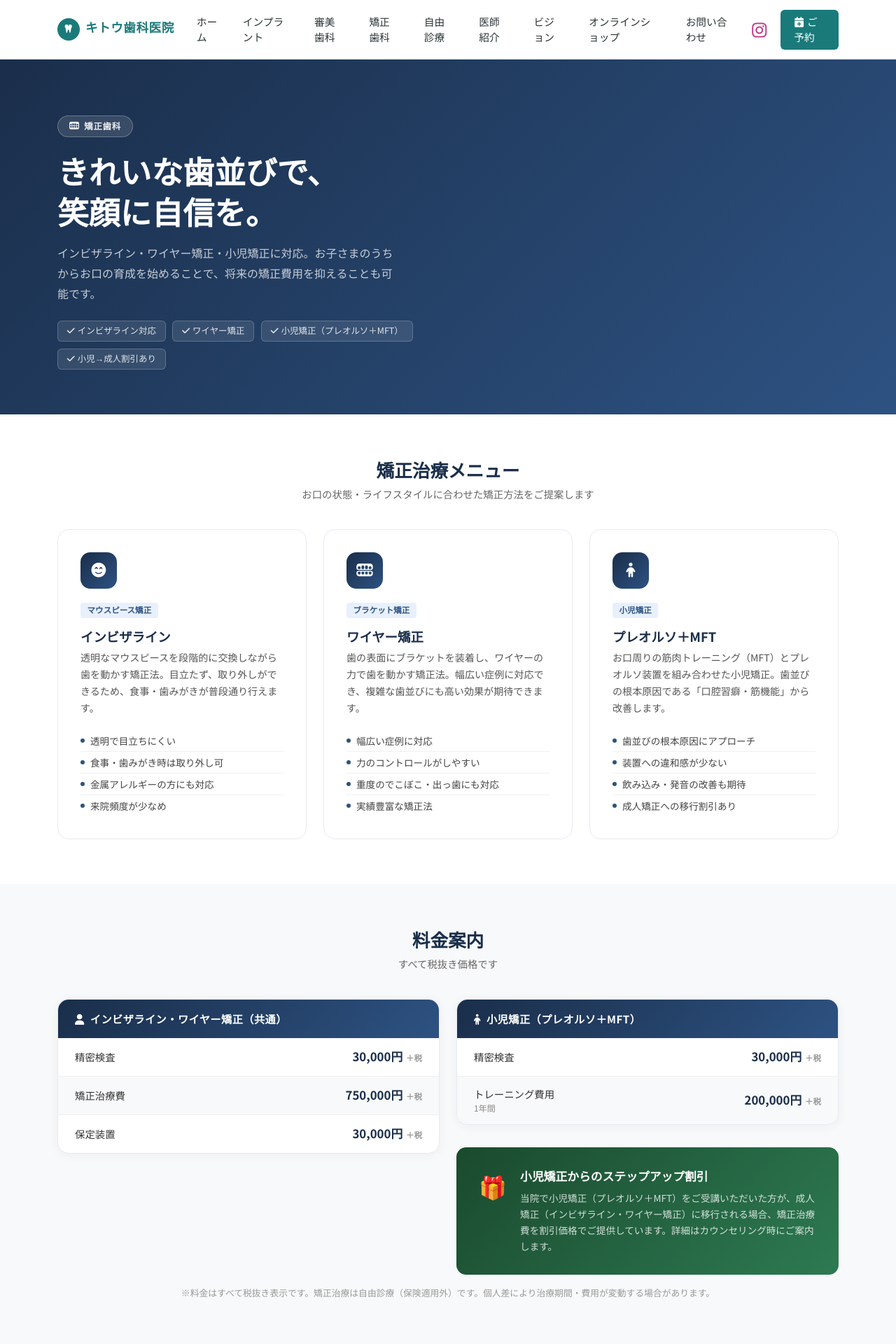
After one commit to kitwo0623-maker/dental-clinic, a Flask app: page /orthodontics in a window 1280 px wide. The commit adds this page. Shown: the top 1920 px of the page at 70% size. Run offline with Flask 3, Linux system fonts and the light colour scheme.

Commit message:
矯正歯科ページを新規作成
- インビザライン・ワイヤー矯正・小児矯正（プレオルソ＋MFT）の3メニュー
- 料金表（成人矯正・小児矯正）・小児→成人割引バナー
- 治療の流れ5ステップ・注意事項6項目
- 関連ページセクション（審美歯科・ガミースマイル）
- ナビ・フッター・インプラントページのクロスリンクに追加

https://claude.ai/code/session_01Dja32kePQ2b1bcfi32o9Ce

Co-authored-by: Claude <noreply@anthropic.com>

```diff
--- a/app.py
+++ b/app.py
@@ -178,6 +178,11 @@ def sitemap_xml():
     <changefreq>monthly</changefreq>
     <priority>0.8</priority>
   </url>
+  <url>
+    <loc>{SITE_URL}/orthodontics</loc>
+    <changefreq>monthly</changefreq>
+    <priority>0.8</priority>
+  </url>
 </urlset>"""
     return Response(content, mimetype='application/xml')
 
@@ -259,6 +264,11 @@ def aesthetic():
 @app.route('/gummy-smile')
 def gummy_smile():
     return render_template('gummy_smile.html')
+
+
+@app.route('/orthodontics')
+def orthodontics():
+    return render_template('orthodontics.html')
 
 
 # ==================== Admin Dashboard ====================
--- a/templates/base.html
+++ b/templates/base.html
@@ -97,6 +97,7 @@
           <li class="nav-item"><a class="nav-link" href="{{ url_for('index') }}">ホーム</a></li>
           <li class="nav-item"><a class="nav-link" href="{{ url_for('implant') }}">インプラント</a></li>
           <li class="nav-item"><a class="nav-link" href="{{ url_for('aesthetic') }}">審美歯科</a></li>
+          <li class="nav-item"><a class="nav-link" href="{{ url_for('orthodontics') }}">矯正歯科</a></li>
           <li class="nav-item"><a class="nav-link" href="{{ url_for('index') }}#jiyushinryo">自由診療</a></li>
           <li class="nav-item"><a class="nav-link" href="{{ url_for('doctor') }}">医師紹介</a></li>
           <li class="nav-item"><a class="nav-link" href="{{ url_for('index') }}#vision">ビジョン</a></li>
@@ -158,6 +159,7 @@
             <li class="mb-1"><a href="{{ url_for('implant') }}" style="color:rgba(255,255,255,0.6); text-decoration:none;">インプラント</a></li>
             <li class="mb-1"><a href="{{ url_for('aesthetic') }}" style="color:rgba(255,255,255,0.6); text-decoration:none;">審美歯科・セラミック</a></li>
             <li class="mb-1"><a href="{{ url_for('gummy_smile') }}" style="color:rgba(255,255,255,0.6); text-decoration:none;">ガミースマイル治療</a></li>
+            <li class="mb-1"><a href="{{ url_for('orthodontics') }}" style="color:rgba(255,255,255,0.6); text-decoration:none;">矯正歯科</a></li>
             <li class="mb-1"><a href="{{ url_for('index') }}#vision" style="color:rgba(255,255,255,0.6); text-decoration:none;">私たちのビジョン</a></li>
             <li class="mb-1"><a href="{{ url_for('shop') }}" style="color:rgba(255,255,255,0.6); text-decoration:none;">オンラインショップ</a></li>
             <li class="mb-1"><a href="https://reservation.stransa.co.jp/c93d01d054b12ed6f7a40ada538d9d37" target="_blank" rel="noopener noreferrer" style="color:rgba(255,255,255,0.6); text-decoration:none;">WEB予約（24時間受付）</a></li>
--- /dev/null
+++ b/templates/orthodontics.html
@@ -0,0 +1,423 @@
+{% extends "base.html" %}
+{% block title %}矯正歯科 | 犬山市キトウ歯科医院{% endblock %}
+{% block description %}犬山市キトウ歯科医院の矯正歯科。インビザライン・ワイヤー矯正・小児矯正（プレオルソ＋MFT）に対応。小児矯正からのステップアップ割引あり。TEL: 0568-62-2580{% endblock %}
+{% block canonical %}https://dental-clinic-wpg6.onrender.com/orthodontics{% endblock %}
+
+{% block extra_css %}
+<style>
+.ort-hero {
+  background: linear-gradient(135deg, #1a2e4a 0%, #2d5282 100%);
+  padding: 5rem 0 4rem; color: #fff;
+}
+.ort-hero-badge {
+  display: inline-flex; align-items: center; gap: 0.4rem;
+  background: rgba(255,255,255,0.12); border: 1px solid rgba(255,255,255,0.25);
+  border-radius: 30px; padding: 0.3rem 1rem;
+  font-size: 0.78rem; font-weight: 600; letter-spacing: 0.06em;
+  color: rgba(255,255,255,0.9); margin-bottom: 1.2rem;
+}
+.ort-hero-h1 {
+  font-size: clamp(1.8rem, 4vw, 2.8rem);
+  font-weight: 800; line-height: 1.3; margin-bottom: 1rem;
+}
+.ort-hero-sub {
+  font-size: 1rem; color: rgba(255,255,255,0.75); max-width: 480px; line-height: 1.8;
+}
+.ort-hero-badges { display: flex; flex-wrap: wrap; gap: 0.6rem; margin-top: 1.5rem; }
+.ort-hero-tag {
+  background: rgba(255,255,255,0.1); border: 1px solid rgba(255,255,255,0.2);
+  border-radius: 6px; padding: 0.3rem 0.8rem;
+  font-size: 0.78rem; color: rgba(255,255,255,0.85);
+}
+
+.ort-section { padding: 4rem 0; }
+.ort-section-alt { background: #f8f9fa; }
+.ort-section-h2 {
+  font-size: 1.6rem; font-weight: 800; color: #1a2e4a;
+  margin-bottom: 0.5rem; text-align: center;
+}
+.ort-section-sub {
+  text-align: center; color: #666; font-size: 0.9rem; margin-bottom: 2.5rem;
+}
+
+/* Treatment cards */
+.ort-treatment-card {
+  background: #fff; border: 1.5px solid #e8eaf6;
+  border-radius: 16px; padding: 2rem; height: 100%;
+  transition: box-shadow 0.2s, border-color 0.2s;
+}
+.ort-treatment-card:hover { box-shadow: 0 6px 24px rgba(0,0,0,0.08); border-color: #2d5282; }
+.ort-treatment-icon {
+  width: 52px; height: 52px; border-radius: 14px;
+  background: linear-gradient(135deg, #1a2e4a, #2d5282);
+  color: #fff; display: flex; align-items: center; justify-content: center;
+  font-size: 1.3rem; margin-bottom: 1rem;
+}
+.ort-treatment-name { font-size: 1.15rem; font-weight: 800; color: #1a2e4a; margin-bottom: 0.3rem; }
+.ort-treatment-tag {
+  display: inline-block; font-size: 0.72rem; font-weight: 700;
+  background: #e8f0fe; color: #2d5282;
+  padding: 0.15rem 0.6rem; border-radius: 4px; margin-bottom: 0.8rem;
+}
+.ort-treatment-desc { font-size: 0.88rem; color: #555; line-height: 1.7; margin-bottom: 1.2rem; }
+.ort-treatment-features { list-style: none; padding: 0; margin: 0; }
+.ort-treatment-features li {
+  font-size: 0.85rem; color: #444; padding: 0.3rem 0;
+  border-bottom: 1px solid #f0f0f0; display: flex; align-items: center; gap: 0.5rem;
+}
+.ort-treatment-features li:last-child { border-bottom: none; }
+.ort-treatment-features li::before {
+  content: ''; width: 6px; height: 6px; border-radius: 50%;
+  background: #2d5282; flex-shrink: 0;
+}
+
+/* Pricing table */
+.ort-price-table {
+  background: #fff; border: 1.5px solid #e8eaf6;
+  border-radius: 16px; overflow: hidden;
+  box-shadow: 0 2px 16px rgba(0,0,0,0.05);
+}
+.ort-price-head {
+  background: linear-gradient(135deg, #1a2e4a, #2d5282);
+  color: #fff; padding: 1rem 1.5rem;
+  font-weight: 700; font-size: 0.95rem; letter-spacing: 0.03em;
+}
+.ort-price-row {
+  display: flex; align-items: center; justify-content: space-between;
+  padding: 0.9rem 1.5rem; border-bottom: 1px solid #f0f0f0;
+  flex-wrap: wrap; gap: 0.5rem;
+}
+.ort-price-row:last-child { border-bottom: none; }
+.ort-price-row-alt { background: #f8f9fa; }
+.ort-price-label { font-size: 0.9rem; color: #333; }
+.ort-price-amount { font-size: 1.05rem; font-weight: 800; color: #1a2e4a; white-space: nowrap; }
+.ort-price-note { font-size: 0.75rem; color: #888; }
+.ort-price-tax { font-size: 0.72rem; color: #999; margin-left: 0.3rem; }
+
+/* Discount banner */
+.ort-discount-banner {
+  background: linear-gradient(135deg, #1a4a2e 0%, #2d7a52 100%);
+  border-radius: 14px; padding: 1.8rem 2rem;
+  color: #fff; display: flex; align-items: flex-start; gap: 1.2rem;
+  margin-top: 2rem;
+}
+.ort-discount-icon {
+  font-size: 2rem; flex-shrink: 0; margin-top: 0.1rem;
+}
+.ort-discount-title { font-size: 1.05rem; font-weight: 800; margin-bottom: 0.4rem; }
+.ort-discount-desc { font-size: 0.85rem; color: rgba(255,255,255,0.8); line-height: 1.7; margin: 0; }
+
+/* Flow */
+.ort-flow-list { display: flex; flex-direction: column; gap: 0; max-width: 680px; margin: 0 auto; }
+.ort-flow-item {
+  display: flex; gap: 1.2rem; align-items: flex-start;
+  padding: 1.2rem 0; position: relative;
+}
+.ort-flow-item:not(:last-child)::after {
+  content: ''; position: absolute; left: 18px; top: 52px;
+  width: 2px; height: calc(100% - 20px);
+  background: #dde2f0;
+}
+.ort-flow-num {
+  width: 38px; height: 38px; border-radius: 50%; flex-shrink: 0;
+  background: linear-gradient(135deg, #1a2e4a, #2d5282);
+  color: #fff; font-weight: 800; font-size: 0.95rem;
+  display: flex; align-items: center; justify-content: center;
+  position: relative; z-index: 1;
+}
+.ort-flow-title { font-weight: 700; font-size: 0.95rem; color: #1a2e4a; margin-bottom: 0.25rem; }
+.ort-flow-desc { font-size: 0.84rem; color: #666; line-height: 1.6; margin: 0; }
+
+/* Caution */
+.ort-caution-card {
+  background: #fff; border: 1.5px solid #e8eaf6;
+  border-radius: 12px; padding: 1.3rem 1.5rem; height: 100%;
+}
+.ort-caution-icon {
+  width: 38px; height: 38px; border-radius: 10px;
+  background: #e8f0fe; color: #2d5282;
+  display: flex; align-items: center; justify-content: center;
+  font-size: 1rem; margin-bottom: 0.8rem;
+}
+.ort-caution-title { font-weight: 700; font-size: 0.88rem; color: #1a2e4a; margin-bottom: 0.4rem; }
+.ort-caution-text { font-size: 0.82rem; color: #666; line-height: 1.6; margin: 0; }
+</style>
+{% endblock %}
+
+{% block content %}
+
+<!-- Hero -->
+<section class="ort-hero">
+  <div class="container">
+    <div class="row align-items-center">
+      <div class="col-lg-7" data-fade>
+        <div class="ort-hero-badge"><i class="fas fa-teeth"></i> 矯正歯科</div>
+        <h1 class="ort-hero-h1">きれいな歯並びで、<br>笑顔に自信を。</h1>
+        <p class="ort-hero-sub">インビザライン・ワイヤー矯正・小児矯正に対応。お子さまのうちからお口の育成を始めることで、将来の矯正費用を抑えることも可能です。</p>
+        <div class="ort-hero-badges">
+          <span class="ort-hero-tag"><i class="fas fa-check me-1"></i>インビザライン対応</span>
+          <span class="ort-hero-tag"><i class="fas fa-check me-1"></i>ワイヤー矯正</span>
+          <span class="ort-hero-tag"><i class="fas fa-check me-1"></i>小児矯正（プレオルソ＋MFT）</span>
+          <span class="ort-hero-tag"><i class="fas fa-check me-1"></i>小児→成人割引あり</span>
+        </div>
+      </div>
+    </div>
+  </div>
+</section>
+
+<!-- 治療メニュー -->
+<section class="ort-section">
+  <div class="container">
+    <h2 class="ort-section-h2">矯正治療メニュー</h2>
+    <p class="ort-section-sub">お口の状態・ライフスタイルに合わせた矯正方法をご提案します</p>
+    <div class="row g-4">
+
+      <!-- インビザライン -->
+      <div class="col-md-4" data-fade>
+        <div class="ort-treatment-card">
+          <div class="ort-treatment-icon"><i class="fas fa-smile-beam"></i></div>
+          <div class="ort-treatment-tag">マウスピース矯正</div>
+          <div class="ort-treatment-name">インビザライン</div>
+          <p class="ort-treatment-desc">透明なマウスピースを段階的に交換しながら歯を動かす矯正法。目立たず、取り外しができるため、食事・歯みがきが普段通り行えます。</p>
+          <ul class="ort-treatment-features">
+            <li>透明で目立ちにくい</li>
+            <li>食事・歯みがき時は取り外し可</li>
+            <li>金属アレルギーの方にも対応</li>
+            <li>来院頻度が少なめ</li>
+          </ul>
+        </div>
+      </div>
+
+      <!-- ワイヤー矯正 -->
+      <div class="col-md-4" data-fade data-fade-delay="100">
+        <div class="ort-treatment-card">
+          <div class="ort-treatment-icon"><i class="fas fa-teeth-open"></i></div>
+          <div class="ort-treatment-tag">ブラケット矯正</div>
+          <div class="ort-treatment-name">ワイヤー矯正</div>
+          <p class="ort-treatment-desc">歯の表面にブラケットを装着し、ワイヤーの力で歯を動かす矯正法。幅広い症例に対応でき、複雑な歯並びにも高い効果が期待できます。</p>
+          <ul class="ort-treatment-features">
+            <li>幅広い症例に対応</li>
+            <li>力のコントロールがしやすい</li>
+            <li>重度のでこぼこ・出っ歯にも対応</li>
+            <li>実績豊富な矯正法</li>
+          </ul>
+        </div>
+      </div>
+
+      <!-- 小児矯正 -->
+      <div class="col-md-4" data-fade data-fade-delay="200">
+        <div class="ort-treatment-card">
+          <div class="ort-treatment-icon"><i class="fas fa-child"></i></div>
+          <div class="ort-treatment-tag">小児矯正</div>
+          <div class="ort-treatment-name">プレオルソ＋MFT</div>
+          <p class="ort-treatment-desc">お口周りの筋肉トレーニング（MFT）とプレオルソ装置を組み合わせた小児矯正。歯並びの根本原因である「口腔習癖・筋機能」から改善します。</p>
+          <ul class="ort-treatment-features">
+            <li>歯並びの根本原因にアプローチ</li>
+            <li>装置への違和感が少ない</li>
+            <li>飲み込み・発音の改善も期待</li>
+            <li>成人矯正への移行割引あり</li>
+          </ul>
+        </div>
+      </div>
+
+    </div>
+  </div>
+</section>
+
+<!-- 料金 -->
+<section class="ort-section ort-section-alt">
+  <div class="container">
+    <h2 class="ort-section-h2">料金案内</h2>
+    <p class="ort-section-sub">すべて税抜き価格です</p>
+    <div class="row g-4">
+
+      <!-- 成人矯正 -->
+      <div class="col-md-6" data-fade>
+        <div class="ort-price-table">
+          <div class="ort-price-head"><i class="fas fa-user me-2"></i>インビザライン・ワイヤー矯正（共通）</div>
+          <div class="ort-price-row">
+            <span class="ort-price-label">精密検査</span>
+            <span class="ort-price-amount">30,000円<span class="ort-price-tax">＋税</span></span>
+          </div>
+          <div class="ort-price-row ort-price-row-alt">
+            <span class="ort-price-label">矯正治療費</span>
+            <span class="ort-price-amount">750,000円<span class="ort-price-tax">＋税</span></span>
+          </div>
+          <div class="ort-price-row">
+            <span class="ort-price-label">保定装置</span>
+            <span class="ort-price-amount">30,000円<span class="ort-price-tax">＋税</span></span>
+          </div>
+        </div>
+      </div>
+
+      <!-- 小児矯正 -->
+      <div class="col-md-6" data-fade data-fade-delay="100">
+        <div class="ort-price-table">
+          <div class="ort-price-head"><i class="fas fa-child me-2"></i>小児矯正（プレオルソ＋MFT）</div>
+          <div class="ort-price-row">
+            <span class="ort-price-label">精密検査</span>
+            <span class="ort-price-amount">30,000円<span class="ort-price-tax">＋税</span></span>
+          </div>
+          <div class="ort-price-row ort-price-row-alt">
+            <div>
+              <div class="ort-price-label">トレーニング費用</div>
+              <div class="ort-price-note">1年間</div>
+            </div>
+            <span class="ort-price-amount">200,000円<span class="ort-price-tax">＋税</span></span>
+          </div>
+        </div>
+
+        <!-- 割引バナー -->
+        <div class="ort-discount-banner" data-fade data-fade-delay="200">
+          <div class="ort-discount-icon">🎁</div>
+          <div>
+            <div class="ort-discount-title">小児矯正からのステップアップ割引</div>
+            <p class="ort-discount-desc">当院で小児矯正（プレオルソ＋MFT）をご受講いただいた方が、成人矯正（インビザライン・ワイヤー矯正）に移行される場合、矯正治療費を割引価格でご提供しています。詳細はカウンセリング時にご案内します。</p>
+          </div>
+        </div>
+      </div>
+
+    </div>
+    <p class="text-center mt-3" style="font-size:0.8rem; color:#999;">※料金はすべて税抜き表示です。矯正治療は自由診療（保険適用外）です。個人差により治療期間・費用が変動する場合があります。</p>
+  </div>
+</section>
+
+<!-- 治療の流れ -->
+<section class="ort-section">
+  <div class="container">
+    <h2 class="ort-section-h2">治療の流れ</h2>
+    <p class="ort-section-sub">インビザライン・ワイヤー矯正共通の流れです</p>
+    <div class="ort-flow-list mt-4">
+      <div class="ort-flow-item" data-fade>
+        <div class="ort-flow-num">1</div>
+        <div>
+          <div class="ort-flow-title">カウンセリング・精密検査</div>
+          <p class="ort-flow-desc">お口の状態・ご希望・ライフスタイルを伺います。レントゲン・口腔内スキャナーによる精密検査（30,000円＋税）で歯並びの状態を詳しく確認します。</p>
+        </div>
+      </div>
+      <div class="ort-flow-item" data-fade>
+        <div class="ort-flow-num">2</div>
+        <div>
+          <div class="ort-flow-title">治療計画のご説明・同意</div>
+          <p class="ort-flow-desc">検査結果をもとに、治療方針・期間・費用をご説明します。インビザラインの場合はシミュレーション映像でゴールのイメージを確認いただけます。</p>
+        </div>
+      </div>
+      <div class="ort-flow-item" data-fade>
+        <div class="ort-flow-num">3</div>
+        <div>
+          <div class="ort-flow-title">矯正開始</div>
+          <p class="ort-flow-desc">装置を装着し、矯正治療を開始します。インビザラインは一定期間ごとにマウスピースを交換、ワイヤー矯正は定期的に来院して調整を行います。</p>
+        </div>
+      </div>
+      <div class="ort-flow-item" data-fade>
+        <div class="ort-flow-num">4</div>
+        <div>
+          <div class="ort-flow-title">定期チェック・調整</div>
+          <p class="ort-flow-desc">歯の動きを確認しながら、適切なペースで矯正を進めます。気になることがあればいつでもご相談ください。</p>
+        </div>
+      </div>
+      <div class="ort-flow-item" data-fade>
+        <div class="ort-flow-num">5</div>
+        <div>
+          <div class="ort-flow-title">矯正終了・保定</div>
+          <p class="ort-flow-desc">目標の歯並びに到達したら装置を外します。後戻りを防ぐための保定装置（リテーナー）を装着し、定期的に経過観察を行います。</p>
+        </div>
+      </div>
+    </div>
+  </div>
+</section>
+
+<!-- 注意事項 -->
+<section class="ort-section ort-section-alt">
+  <div class="container">
+    <h2 class="ort-section-h2">治療前にご理解いただきたいこと</h2>
+    <div class="row g-3 mt-1">
+      <div class="col-md-4" data-fade>
+        <div class="ort-caution-card">
+          <div class="ort-caution-icon"><i class="fas fa-yen-sign"></i></div>
+          <div class="ort-caution-title">自由診療（保険適用外）</div>
+          <p class="ort-caution-text">矯正治療は原則として保険適用外の自由診療です。料金は税抜き表示で、別途消費税がかかります。</p>
+        </div>
+      </div>
+      <div class="col-md-4" data-fade data-fade-delay="100">
+        <div class="ort-caution-card">
+          <div class="ort-caution-icon"><i class="fas fa-clock"></i></div>
+          <div class="ort-caution-title">治療期間について</div>
+          <p class="ort-caution-text">治療期間は症例により異なります。一般的に成人矯正は1〜3年程度です。個人差があるため、検査後に詳しくご説明します。</p>
+        </div>
+      </div>
+      <div class="col-md-4" data-fade data-fade-delay="200">
+        <div class="ort-caution-card">
+          <div class="ort-caution-icon"><i class="fas fa-undo"></i></div>
+          <div class="ort-caution-title">後戻りのリスク</div>
+          <p class="ort-caution-text">矯正治療後は保定装置の装着が必要です。指示通りに使用しない場合、歯が元の位置に戻る（後戻り）可能性があります。</p>
+        </div>
+      </div>
+      <div class="col-md-4" data-fade>
+        <div class="ort-caution-card">
+          <div class="ort-caution-icon"><i class="fas fa-tooth"></i></div>
+          <div class="ort-caution-title">歯根吸収・歯肉退縮</div>
+          <p class="ort-caution-text">矯正治療により、まれに歯根吸収や歯肉退縮が生じる場合があります。定期検査で早期発見に努めます。</p>
+        </div>
+      </div>
+      <div class="col-md-4" data-fade data-fade-delay="100">
+        <div class="ort-caution-card">
+          <div class="ort-caution-icon"><i class="fas fa-allergies"></i></div>
+          <div class="ort-caution-title">金属アレルギー</div>
+          <p class="ort-caution-text">金属アレルギーがある方はワイヤー矯正が適さない場合があります。事前にお申し出ください。インビザラインは金属不使用です。</p>
+        </div>
+      </div>
+      <div class="col-md-4" data-fade data-fade-delay="200">
+        <div class="ort-caution-card">
+          <div class="ort-caution-icon"><i class="fas fa-info-circle"></i></div>
+          <div class="ort-caution-title">すべての症例に対応できるわけではありません</div>
+          <p class="ort-caution-text">骨格的な問題が大きい場合など、当院での矯正治療が適さないケースもあります。検査結果をもとに丁寧にご説明します。</p>
+        </div>
+      </div>
+    </div>
+  </div>
+</section>
+
+<!-- 関連ページ -->
+<section class="related-pages-section">
+  <div class="container">
+    <p class="related-pages-label">関連する治療</p>
+    <div class="related-pages-grid">
+      <a href="{{ url_for('aesthetic') }}" class="related-page-card">
+        <div class="related-page-icon"><i class="fas fa-star"></i></div>
+        <div>
+          <div class="related-page-title">審美歯科・セラミック</div>
+          <div class="related-page-desc">歯並びが整ったあと、歯の色や形が気になる方へ。セラミック治療で仕上げの美しさを追求します。</div>
+        </div>
+        <i class="fas fa-chevron-right related-page-arrow"></i>
+      </a>
+      <a href="{{ url_for('gummy_smile') }}" class="related-page-card">
+        <div class="related-page-icon"><i class="fas fa-smile"></i></div>
+        <div>
+          <div class="related-page-title">ガミースマイル治療</div>
+          <div class="related-page-desc">笑ったときに歯茎が気になる方へ。矯正と組み合わせることでより自然な笑顔へ。</div>
+        </div>
+        <i class="fas fa-chevron-right related-page-arrow"></i>
+      </a>
+    </div>
+  </div>
+</section>
+
+<!-- CTA -->
+<section class="cta-banner">
+  <div class="container">
+    <p class="cta-eyebrow">まずはご相談から</p>
+    <h2 class="cta-title">矯正治療について<br>お気軽にご相談ください</h2>
+    <p class="cta-sub">カウンセリングでご不安を解消し、最適な矯正プランをご提案します。</p>
+    <div class="d-flex flex-wrap gap-3 justify-content-center">
+      <a href="https://reservation.stransa.co.jp/c93d01d054b12ed6f7a40ada538d9d37" target="_blank" rel="noopener noreferrer" class="cta-btn-primary">
+        <i class="fas fa-calendar-alt me-2"></i>WEB予約（24時間受付）
+      </a>
+      <a href="tel:0568622580" class="cta-btn-secondary">
+        <i class="fas fa-phone me-2"></i>0568-62-2580
+      </a>
+    </div>
+  </div>
+</section>
+
+{% endblock %}
```
Also changed, not shown: templates/implant.html (+8 -0 lines).
